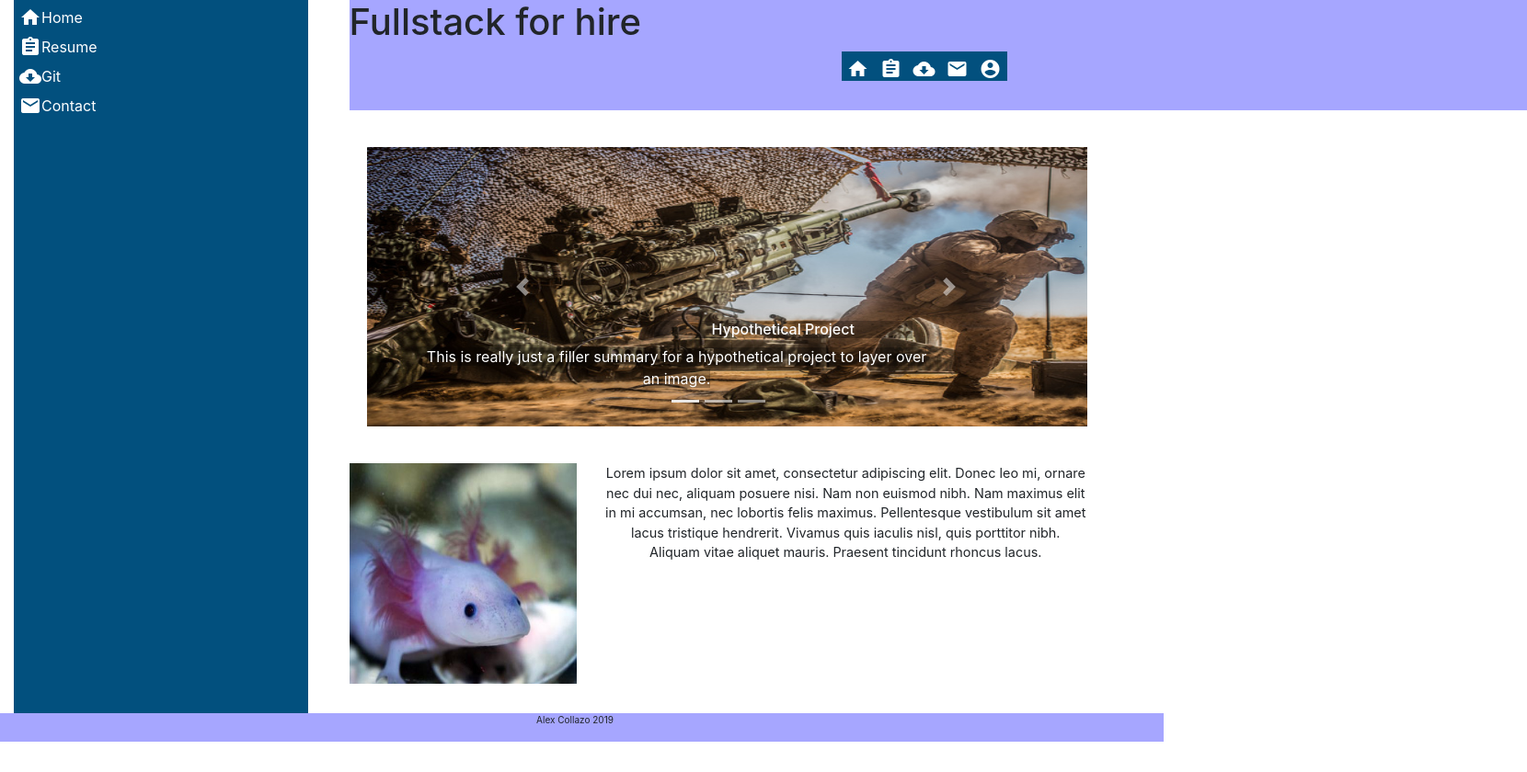
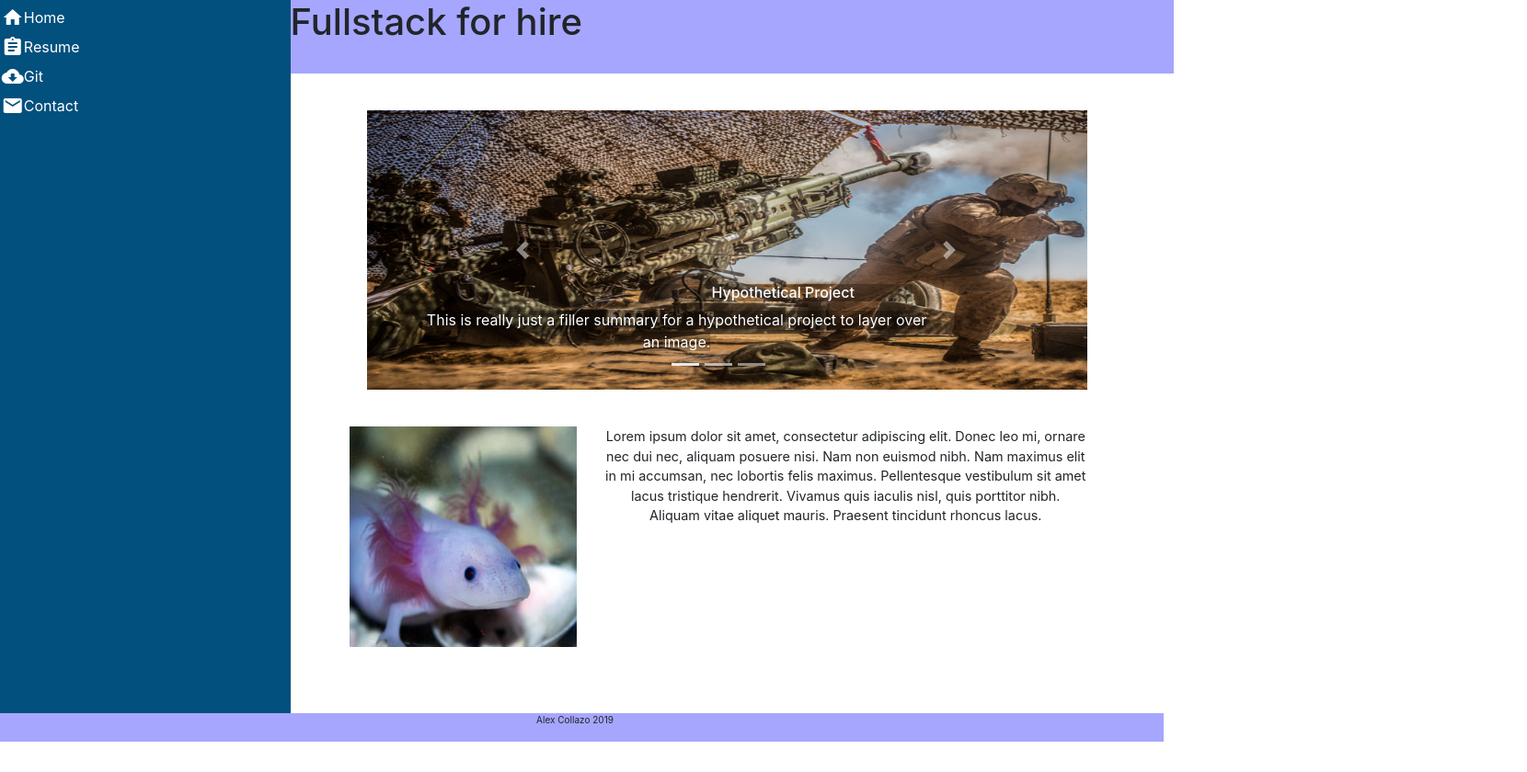
Before and after one commit to piercecollazo/portfolio-proto, a plain HTML site: page index.html in a window 1280 px wide. Shown: the whole page at 92% size, 1660 px wide, since content can reach past the window. Drawn offline with nearby package versions, Linux system fonts and the light colour scheme.

Commit message:
Fixed some desktop layout alignment issues with the title bar

```diff
--- a/main.css
+++ b/main.css
@@ -29,6 +29,7 @@
     width:25vw;
     height:100vh;
     margin-bottom: 5vh;
+    margin-left: -1.5vw;
     /* position: relative;
     right:1.5vw; */
 }
@@ -52,7 +53,18 @@ button{
 /* .followcell{
     border-left: 1px solid black
 } */
+@media screen and (min-width: 576px){
+    #mobile-header{
+        display: none;
+    }
 
+    #title{
+        margin-left: -5vw;
+        height:10vh;
+        width:75vw;
+        overflow: hidden;
+    }
+}
 @media screen and (max-width: 575px){
     #mobile-header{
         background-color:  rgb(2, 80, 126);
```
